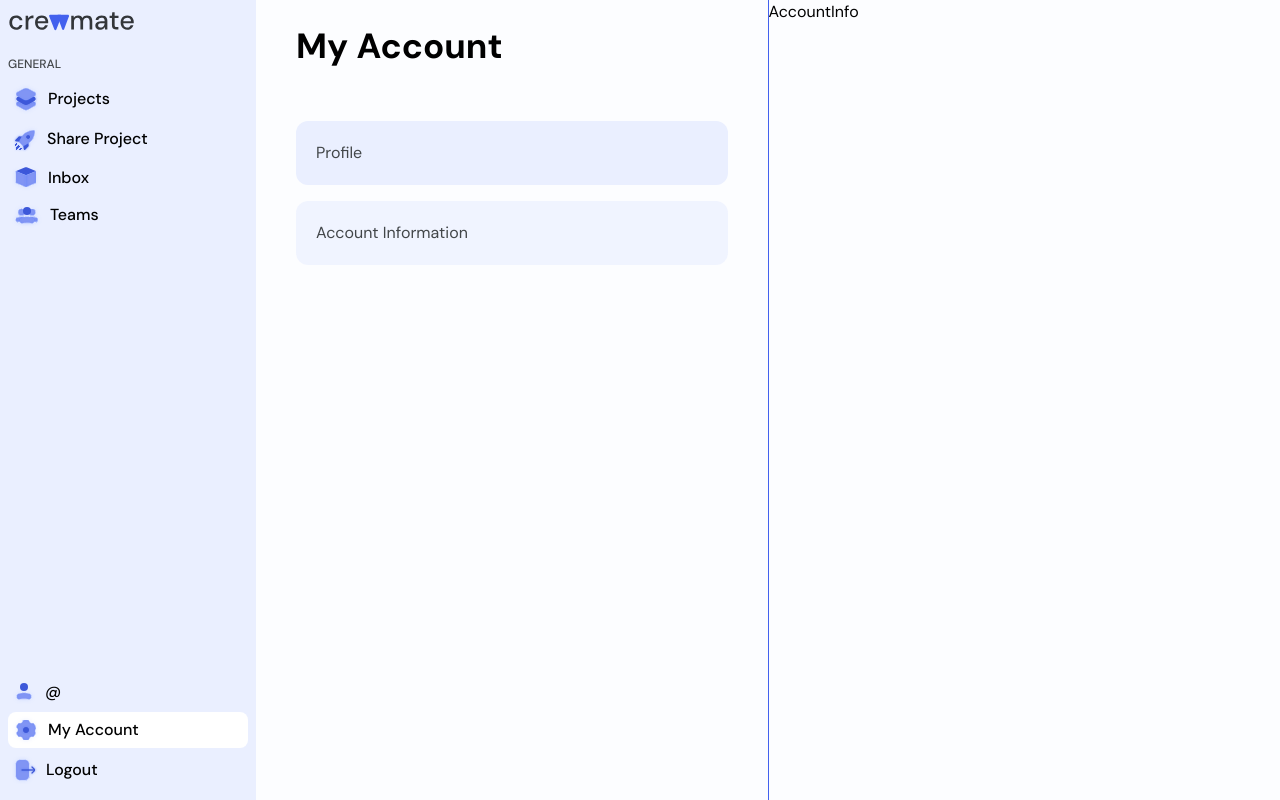
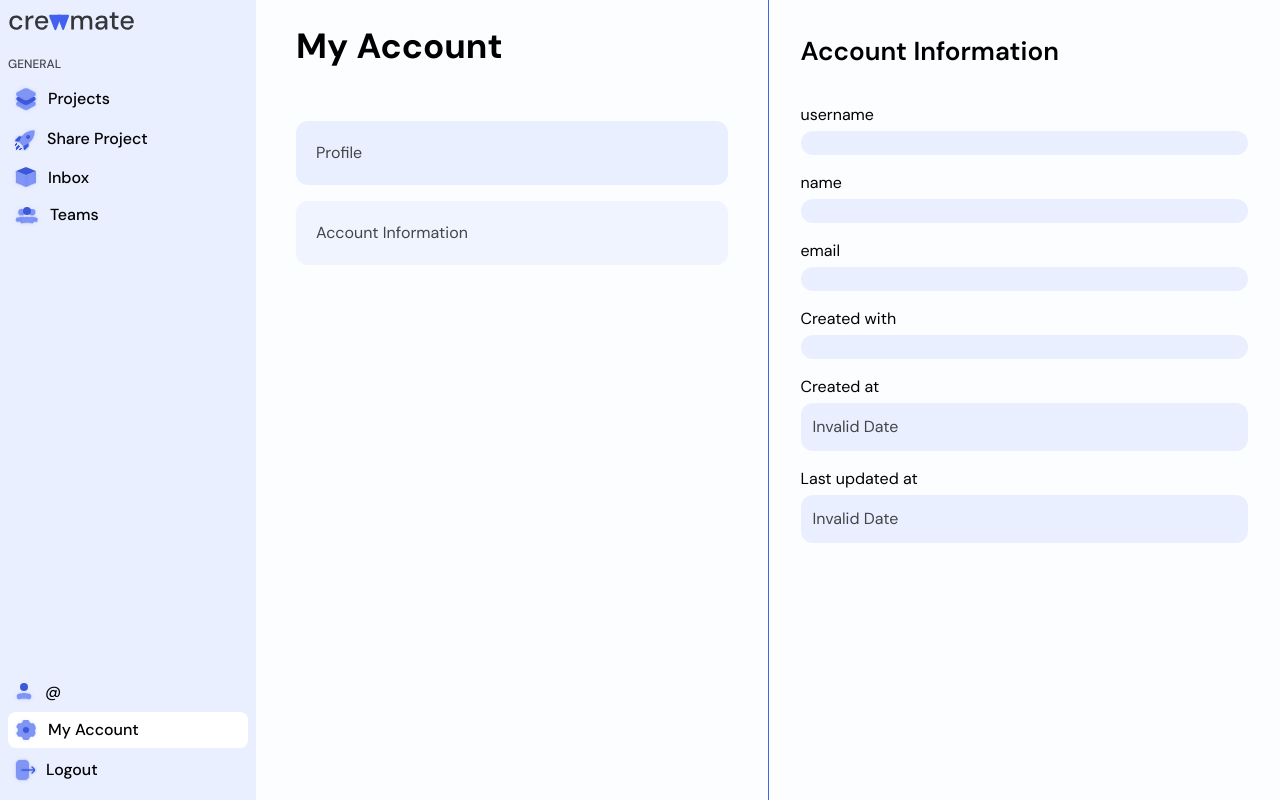
Before and after one commit to sxhilow/crewmate, a React (Vite) app in the folder frontend/: page /my/account/info in a window 1280 px wide. Built offline with nearby package versions, Linux system fonts and the light colour scheme; no server answers; sample sign-in values are in the browser's storage.

Commit message:
feat: add Account information deatils

```diff
--- a/frontend/src/pages/protected/AccountInfo.jsx
+++ b/frontend/src/pages/protected/AccountInfo.jsx
@@ -1,8 +1,105 @@
-import React from 'react'
+import React, {useState, useEffect} from 'react'
+import {fetchUserProfile} from "../../controllers/user"
 
 const AccountInfo = () => {
+
+  const [loading, setLoading] = useState(true)
+
+
+  const [userData, setUserData] = useState({
+      username: '',
+      name: '',
+      email: '',
+      provider: '',
+      created_at: '',
+      updated_at: ''
+  })
+
+  useEffect(() => {
+    const fetchUserData = async () => {
+      setLoading(true)
+      try {
+        const response = await fetchUserProfile()
+        const user = response.user
+        setUserData({
+          username: user.username,
+          name: user.name,
+          email: user.email,
+          provider: user.provider,
+          created_at: user.created_at,
+          updated_at: user.updated_at,
+        })
+
+      } catch (error) {
+        console.error(error)
+        setError(error.response?.data?.msg)
+      }finally{
+        setLoading(false)
+      }
+    }
+
+    fetchUserData()
+  }, [])
+
+
+
   return (
-    <div>AccountInfo</div>
+    loading ? (
+      <div className='text-desktop-h5 w-full h-screen flex justify-center items-center font-bold'>Loading...</div>
+    ) : (
+       <div className='flex flex-col min-h-screen'>
+
+        <div>
+          <h4 className='text-desktop-h5 font-semibold p-8'>Account Information</h4>
+        </div>
+
+        <div className='px-8'>
+          <div className='flex flex-col -space-y-3'>
+            <label>username</label>
+            <div className={`bg-washed-blue p-3 rounded-xl transtition duration-200 my-4`}>
+                <span className='text-neutral-10 text-desktop-p '>{userData.username}</span>
+            </div>
+          </div>
+
+          <div className='flex flex-col -space-y-3'>
+            <label>name</label>
+            <div className={`bg-washed-blue p-3 rounded-xl transtition duration-200 my-4`}>
+                <span className='text-neutral-10 text-desktop-p '>{userData.name}</span>
+            </div>
+          </div>
+
+          <div className='flex flex-col -space-y-3'>
+            <label>email</label>
+            <div className={`bg-washed-blue p-3 rounded-xl transtition duration-200 my-4`}>
+                <span className='text-neutral-10 text-desktop-p '>{userData.email}</span>
+            </div>
+          </div>
+
+          <div className='flex flex-col -space-y-3'>
+            <label>Created with</label>
+            <div className={`bg-washed-blue p-3 rounded-xl transtition duration-200 my-4`}>
+                <span className='text-neutral-10 text-desktop-p '>{userData.provider}</span>
+            </div>
+          </div>
+
+          <div className='flex flex-col -space-y-3'>
+            <label>Created at</label>
+            <div className={`bg-washed-blue p-3 rounded-xl transtition duration-200 my-4`}>
+                <span className='text-neutral-10 text-desktop-p '>{new Date(userData.created_at).toLocaleString()}</span>
+            </div>
+          </div>
+
+          <div className='flex flex-col -space-y-3'>
+            <label>Last updated at</label>
+            <div className={`bg-washed-blue p-3 rounded-xl transtition duration-200 my-4`}>
+                <span className='text-neutral-10 text-desktop-p '>{new Date(userData.updated_at).toLocaleString()}</span>
+            </div>
+          </div>
+
+        </div>
+
+      </div>
+    )
   )
 }
 
```
